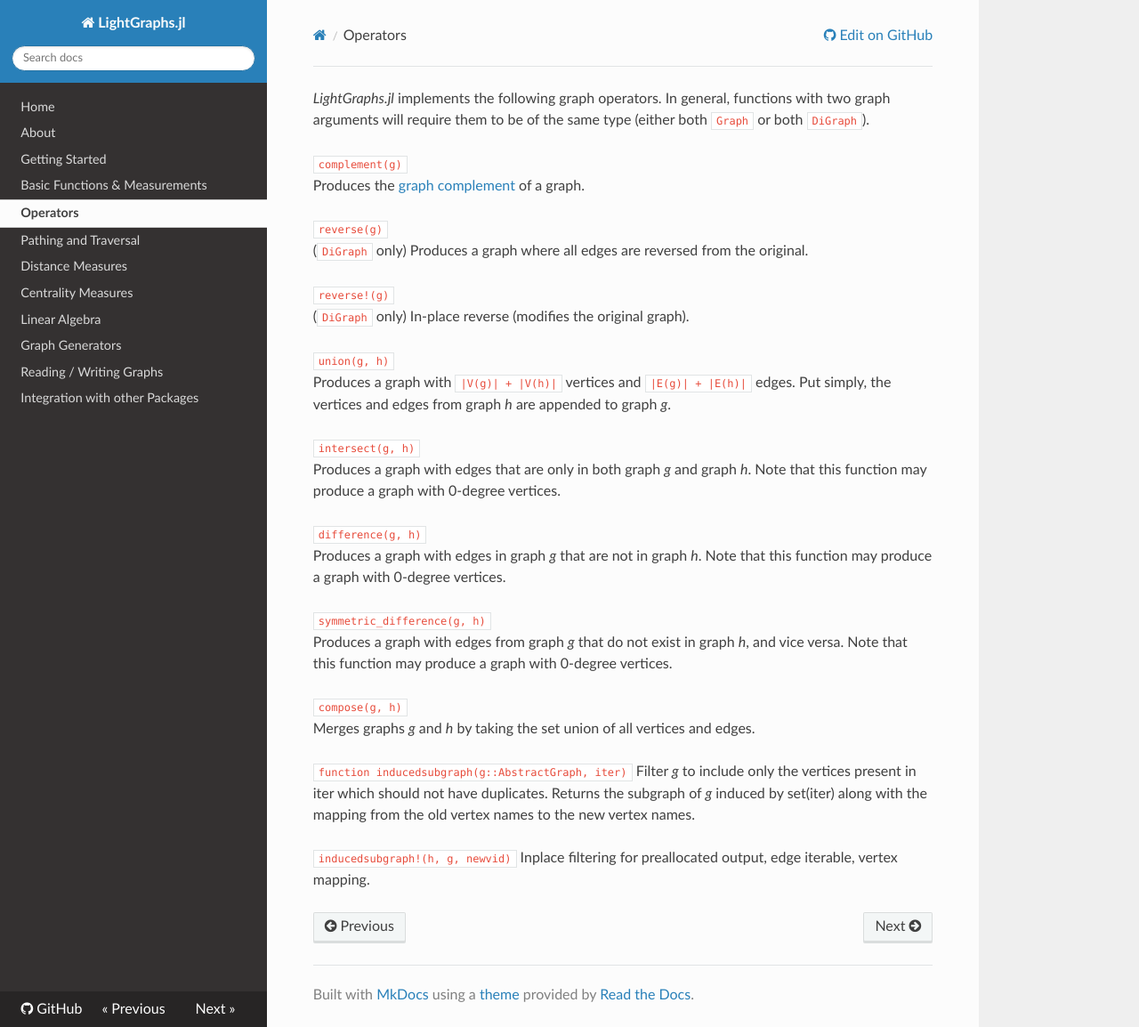
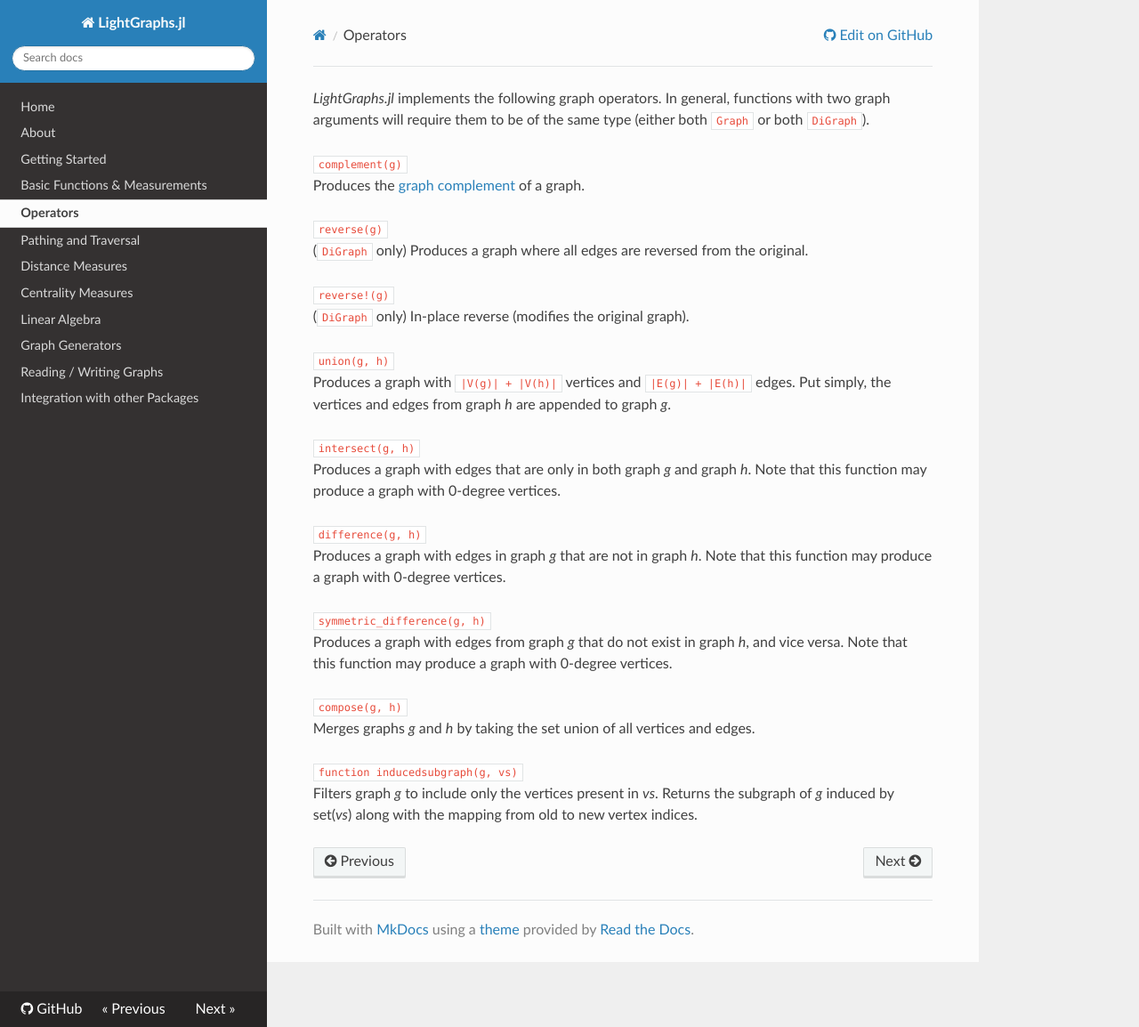
Before and after one commit to sbromberger/LightGraphs.jl, an MkDocs documentation site: the page built from doc/operators.md, in a window 1280 px wide and 1154 px high. Shown: the whole window at 89% size. Built offline with MkDocs 1.6.1, drawn with Linux system fonts in a browser that asks for light colours; nearby versions of some CDN libraries; old or Windows-style settings are respelled for this version of MkDocs.

Commit message:
faster induced subgraphs, fix deprecation warning in tests
docs

```diff
--- a/doc/operators.md
+++ b/doc/operators.md
@@ -24,9 +24,5 @@ Produces a graph with edges from graph *g* that do not exist in graph *h*, and v
 `compose(g, h)`
 Merges graphs *g* and *h* by taking the set union of all vertices and edges.
 
-`function inducedsubgraph(g::AbstractGraph, iter)`
-Filter *g* to include only the vertices present in iter which should not have duplicates.
-Returns the subgraph of *g* induced by set(iter) along with the mapping from the old vertex names to the new vertex names.
-
-`inducedsubgraph!(h, g, newvid)`
-Inplace filtering for preallocated output, edge iterable, vertex mapping.
+`function inducedsubgraph(g, vs)`
+Filters graph *g* to include only the vertices present in *vs*. Returns the subgraph of *g* induced by set(*vs*) along with the mapping from old to new vertex indices.
```
Also changed, not shown: 2 other files.
